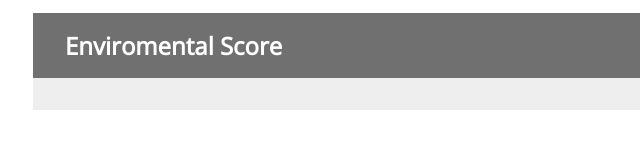
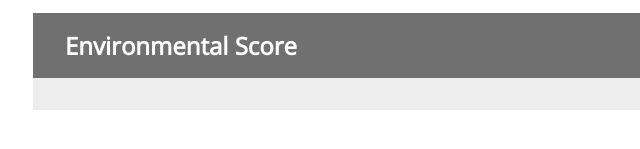
Before and after one commit to bendahrooge/cvss-decoder, a plain HTML site: page index.html in a window 1280 px wide. Shown: the part 445-594 px from the top of the page, 107-747 px from the left. Drawn offline with nearby package versions, Linux system fonts and the light colour scheme.

Commit message:
fix: environmental score title typo

```diff
--- a/index.html
+++ b/index.html
@@ -64,7 +64,7 @@
         <div class="cvss_explaination temporal_score"></div>
       </div>
 
-      <div class="title environmental_title"><h2>Enviromental Score</h2></div>
+      <div class="title environmental_title"><h2>Environmental Score</h2></div>
       <div class="section">
         <div class="cvss_explaination environmental_score"></div>
       </div>
```
